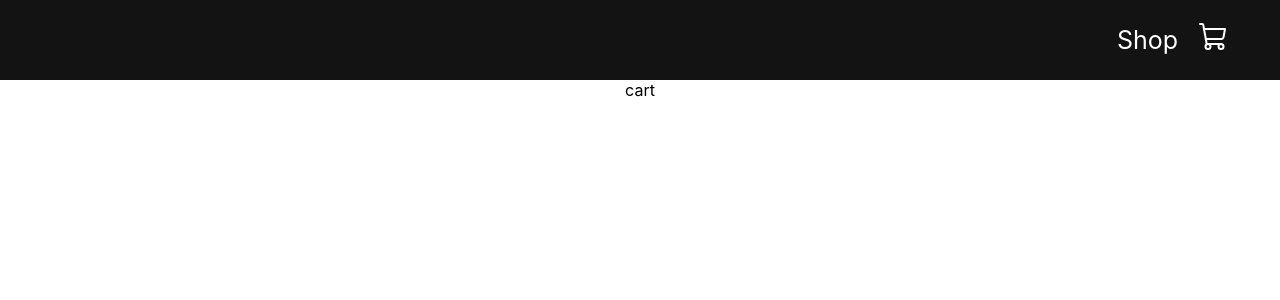
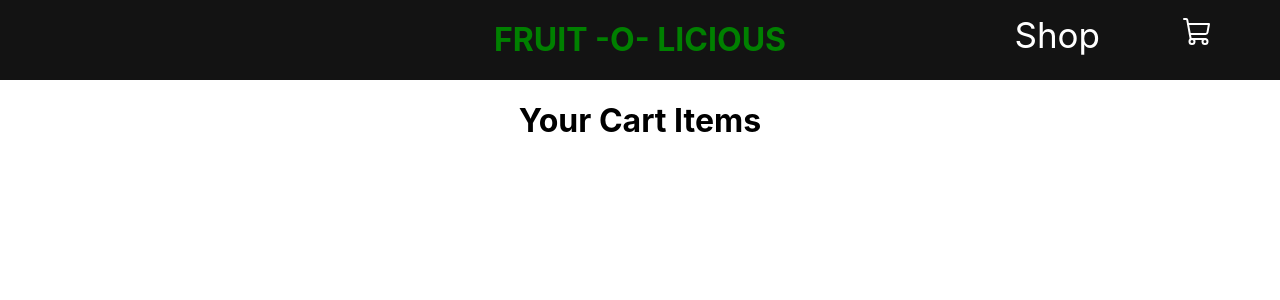
Before and after one commit to nishanthmony/fruitolicious, a React (Create React App) app: page /cart in a window 1280 px wide. Shown: the top 300 px of the page. Built offline with nearby package versions, Linux system fonts and the light colour scheme.

Commit message:
started with cart and completed half of it

```diff
--- a/src/App.css
+++ b/src/App.css
@@ -13,11 +13,6 @@ h2{
   color: gold;
 }
 
-h1{
-  color: green;
-  text-align: center;
-}
-
 .incButton:hover{
   background-color: green;
 }
--- a/src/App.js
+++ b/src/App.js
@@ -3,7 +3,6 @@ import { Navbar } from './component/navbar'
 import {BrowserRouter as Router, Routes, Route} from 'react-router-dom'
 import {Cart} from './pages/cart/cart.jsx'
 import {Shop} from './pages/shop/shop.jsx'
-import './context/shop-context'
 import { ShopContextProvider } from './context/shop-context';
 
 function App() {
--- a/src/component/navbar.css
+++ b/src/component/navbar.css
@@ -1,16 +1,37 @@
-.shoptitle{
-    display: flex;
-    align-items: center;
-}
 .navbar{
     width: 100%;
     height: 80px;
     background-color: rgb(19, 19, 19);
-    display: flex;
-    justify-content: flex-end;
+    position: relative;
+    overflow: hidden;
 }
 
+.navbar a{
+    float: left;
+    color: #f2f2f2;
+    text-align: center;
+    padding: 14px 16px;
+    text-decoration: none;
+    font-size: 17px;
+}
+
+.navbar a.active{
+    background-color: #04AA6D;
+    color: white;
+}
+
+.appTitle{
+    float: none;
+    position: absolute;
+    color: green;
+    top: 50%;
+    left: 50%;
+    transform: translate(-50%, -50%);
+}
+
+
 .links{
+    float: right;
     margin-right: 50px;
     display: flex;
     align-items: center;
@@ -19,6 +40,6 @@
 .links a{
     color: white;
     text-decoration: none;
-    margin-left: 20px;
-    font-size: 25px;
+    margin-left: 50px;
+    font-size: 35px;
 }
--- a/src/component/navbar.jsx
+++ b/src/component/navbar.jsx
@@ -6,10 +6,13 @@ import {ShoppingCart} from 'phosphor-react'
 export const Navbar = () => {
   return (
     <div className='navbar'>
-        <div className='links'>
-            <Link to='/' >Shop</Link>
-            <Link to='/cart'><ShoppingCart size = {32}/></Link>
-        </div>
+      <div className='appTitle'>
+        <h1>FRUIT -O- LICIOUS</h1>
+      </div>
+      <div className='links'>
+          <Link to='/' >Shop</Link>
+          <Link to='/cart'><ShoppingCart size = {32}/></Link>
+      </div>
     </div>
   )
 }
--- a/src/context/shop-context.jsx
+++ b/src/context/shop-context.jsx
@@ -5,7 +5,7 @@ export const ShopContext = createContext(null);
 
 const getDefaultCart = () => {
     let cart = {}
-    for( let i = 1; i<PRODUCTS.length; i++){
+    for( let i = 1; i<PRODUCTS.length + 1; i++){
         cart[i] = 0
     }
     return cart;
@@ -15,16 +15,16 @@ export const ShopContextProvider = (props) => {
     const [cartItems, setCartItems] = useState(getDefaultCart());
 
     const addToCart = (itemId) => {
-        setCartItems((prev) => ({...prev, [itemId] : prev[itemId] + 1}))
-    }
-
+        setCartItems((prev) => ({...prev, [itemId] : prev[itemId] + 1}));
+    };
     const removeCart = (itemId) => {
-        setCartItems((prev) => ({...prev, [itemId] : prev[itemId] - 1}))
-    }
+        setCartItems((prev) => ({...prev, [itemId] : prev[itemId] - 1}));
+    };
 
     const contextValue = {cartItems, addToCart, removeCart}
-
     console.log(cartItems)
 
-  return <ShopContext.Provider value={contextValue}>{props.children}</ShopContext.Provider>
+  return <ShopContext.Provider value={contextValue}>
+    {props.children}
+    </ShopContext.Provider>
 };
--- /dev/null
+++ b/src/pages/cart/cart-item.jsx
@@ -0,0 +1,23 @@
+import React, {useContext} from 'react'
+import { ShopContext } from '../../context/shop-context'
+
+export const CartItem = (props) => {
+    const {id, prodName, prodPrice, prodImg } = props.data;
+    const {cartItems, addToCart, removeCart} = useContext(ShopContext);
+  return (
+    <div className='cartItem'>
+        <img src={prodImg} alt=''/>
+        <div className='description'>
+            <p>
+                <b>{prodName}</b>
+            </p>
+            <p>Rs. {prodPrice}</p>
+            <div className='countHandler'>
+                <button onClick={() => removeCart(id)}>-</button>
+                <input value={cartItems[id]} />
+                <button onClick={() => addToCart(id)}>+</button>
+            </div>
+        </div>
+    </div>
+  )
+};
--- /dev/null
+++ b/src/pages/cart/cart.css
@@ -0,0 +1,43 @@
+.cart{
+    display: flex;
+    flex-direction: column;
+    justify-content: center;
+    align-items: center;
+}
+
+.cartItem {
+    width: 700px;
+    height: 250px;
+    display: flex;
+
+    align-items: center;
+    box-shadow: 0px 3px 15px black;
+    border-radius: 25px;
+    margin: 30px;
+}
+
+.cartItem img {
+    width: 200px;
+}
+
+.cartItem .description{
+    width: 100%;
+    font-size: 30px;
+}
+
+.countHandler input{
+    width: 40px;
+    text-align: center;
+    font-weight: bolder;
+}
+
+.checkout button {
+    width: 150px;
+    height: 50px;
+    background-color: black;
+    color: white;
+    border: none;
+    margin: 10px;
+    border-radius: 8px;
+    cursor: pointer;
+}
--- a/src/pages/cart/cart.jsx
+++ b/src/pages/cart/cart.jsx
@@ -1,7 +1,27 @@
-import React from 'react'
+import React, { useContext } from 'react'
+import { PRODUCTS } from '../../products'
+import {ShopContext} from "../../context/shop-context"
+import {CartItem} from './cart-item'
+import './cart.css'
 
 export const Cart = () => {
+  const { cartItems } = useContext(ShopContext);
   return (
-    <div>cart</div>
+    <div className='cart'>
+      <div>
+        <h1>Your Cart Items</h1>
+      </div>
+      <div className='items'>
+
+        {
+        // eslint-disable-next-line
+        PRODUCTS.map((product) => {
+          if(cartItems[product.id] !== 0) {
+            return <CartItem data = {product}/>
+          }
+        })}
+
+      </div>
+    </div>
   )
 }
--- a/src/pages/shop/product.jsx
+++ b/src/pages/shop/product.jsx
@@ -2,9 +2,11 @@ import React, { useContext } from 'react'
 import {ShopContext} from '../../context/shop-context'
 
 export const Product = (props) => {
-    const { prodId, prodName, prodPrice, prodImg } = props.data;
-    // eslint-disable-next-line
+    const { id, prodName, prodPrice, prodImg } = props.data;
     const {addToCart, cartItems} = useContext(ShopContext);
+
+
+    const cartItemAmount = cartItems[id]
   return (
     <div className='product'>
         <img src={prodImg} alt=''/>
@@ -12,8 +14,8 @@ export const Product = (props) => {
             <p><b>{prodName}</b></p>
             <p>₹ {prodPrice}</p>
         </div>
-        <button className='addtocartbutton' onClick={() => addToCart(prodId)}>
-          Add To Cart {}
+        <button className='addtocartbutton' onClick={() => addToCart(id)}>
+          Add To Cart {cartItemAmount > 0 && <> ({cartItemAmount}) </>}
         </button>
 {/*
         <button onClick={incval} className='incButton'>+</button>
@@ -21,5 +23,8 @@ export const Product = (props) => {
         <button onClick={decval} className='decButton'>-</button>
 */}
     </div>
-  )
-}
+  );
+};
+
+
+// eslint-disable-next-line= it is used to remove warnings on unused variables on the next line
--- a/src/pages/shop/shop.jsx
+++ b/src/pages/shop/shop.jsx
@@ -6,9 +6,6 @@ import './shop.css'
 export const Shop = () => {
   return (
     <div className='shop'>
-        <div className='shopTitle'>
-            <h1>FRUIT -O- LICIOUS</h1>
-        </div>
         <div className='products'>
             {PRODUCTS.map((product) => (
             <Product data = {product}/>
--- a/src/products.js
+++ b/src/products.js
@@ -76,5 +76,5 @@ export const PRODUCTS = [
         prodName : "LEMON",
         prodPrice : 40,
         prodImg : "https://i.postimg.cc/VNc3bhwg/LEMON.jpg"
-    }
+    },
 ];
```
